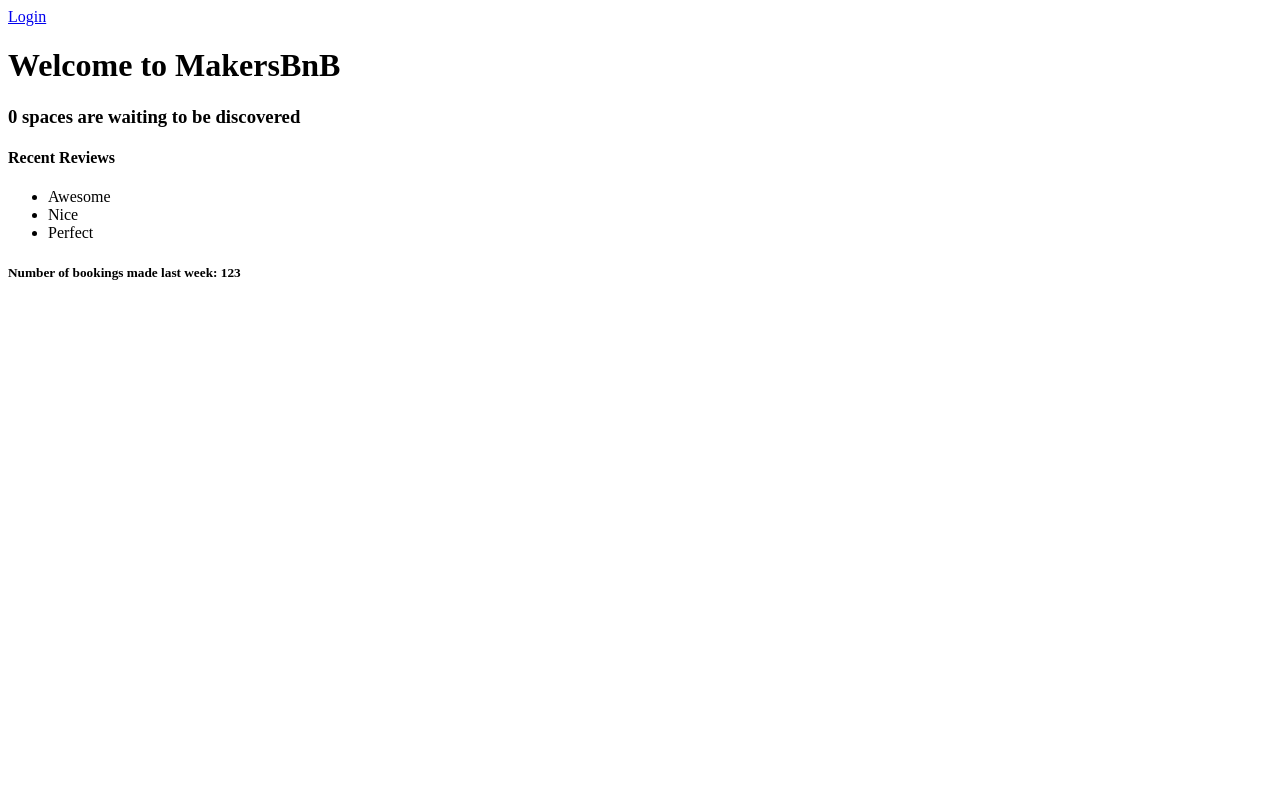
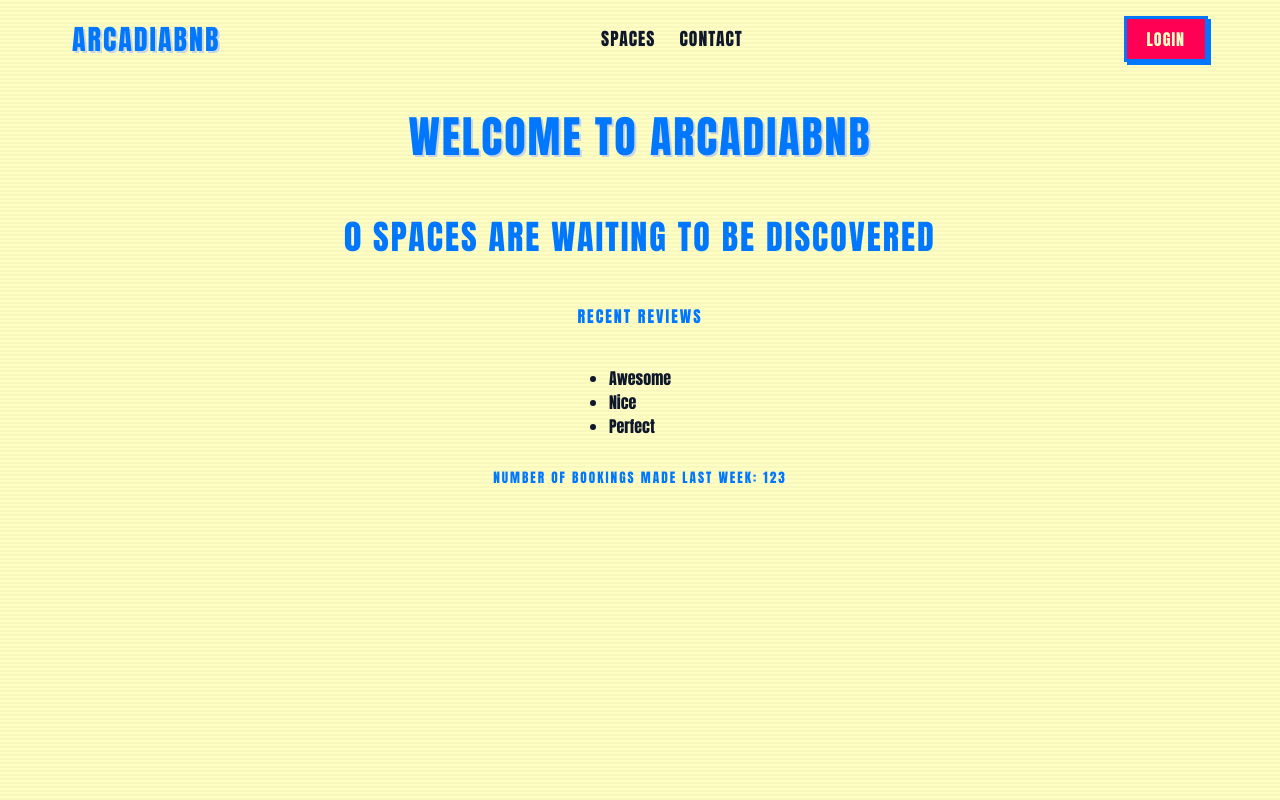
Before and after one commit to charlieloughran/arcadia-bnb, a Spring Boot app: page / in a window 1280 px wide. Run offline with Spring Boot 4, Linux system fonts and the light colour scheme; data that the repository does not hold is empty; some of the project's set-up classes (security, data sources, template engines, error pages and the like) are left out, and stand-ins take their place; some libraries are stand-ins or nearby versions.

Commit message:
Added base css and cards to site - importing space data into each card using th fragements

```diff
--- a/src/main/java/com/makers/makersbnb/controller/StaticPageController.java
+++ b/src/main/java/com/makers/makersbnb/controller/StaticPageController.java
@@ -25,6 +25,10 @@ public class StaticPageController {
 
         modelAndView.addObject("nSpaces", nSpaces);
 
+
+        Iterable<Space> spaces = spaceRepository.findAll();
+        modelAndView.addObject("spaces", spaces);
+
         String [] reviews = new String[] {"Awesome", "Nice", "Perfect"};
         modelAndView.addObject("reviews", reviews);
 
--- /dev/null
+++ b/src/main/resources/static/css/styles.css
@@ -0,0 +1,255 @@
+:root {
+    --primary-color: #e2e8f0;
+    --primary-hover: #cbd5e1;
+    --secondary-color: #0077ff;
+    --secondary-hover: #0044cc;
+    --accent-color: #ff0055;
+    --accent-hover: #cc0044;
+    --warning-color: #ff3300;
+    --warning-hover: #cc2900;
+    --border-light: #000000;
+
+    --background-color: #ffffc4;
+
+    --text-main: #0f172a;
+    --text-muted: #475569;
+    --text-light: #f7f7f7;
+    --border-color: #0077ff;
+    --success-color: #10b981;
+    --error-color: #ef4444;
+
+    --font-main: "Impact", "Arial Black", "Segoe UI", sans-serif;
+    --font-size-base: 16px;
+
+    --border-radius-sm: 0px;
+    --border-radius-md: 0px;
+    --border-radius-lg: 0px;
+    --transition-fast: 0.1s steps(2, start);
+}
+
+*, *::before, *::after {
+    box-sizing: border-box;
+    margin: 0;
+    padding: 0;
+}
+
+body {
+    min-height: 100vh;
+    display: flex;
+    flex-direction: column;
+    font-size: var(--font-size-base);
+    font-family: var(--font-main);
+    color: var(--text-main);
+    background-color: var(--background-color);
+    background-image: linear-gradient(rgba(0, 0, 0, 0) 50%, rgba(0, 0, 0, 0.03) 50%);
+    background-size: 100% 4px;
+    line-height: 1.5;
+}
+
+h1, h2, h3, h4, h5, h6 {
+    color: var(--secondary-color);
+    font-weight: 900;
+    line-height: 1.2;
+    margin-bottom: 0.5em;
+    text-transform: uppercase;
+    letter-spacing: 2px;
+}
+
+h1 {
+    font-size: 2.75rem;
+    text-shadow: 2px 2px 0px #cbd5e1;
+ }
+h2 { font-size: 2.125rem; }
+h3 { font-size: 1.5rem; }
+
+p {
+    color: var(--text-muted);
+    font-family: "Segoe UI", Tahoma, Geneva, Verdana, sans-serif;
+    font-weight: 600;
+}
+
+.site-header {
+    border-bottom: 4px solid var(--secondary-color);
+    box-shadow: 0 4px 0px var(--accent-color);
+    position: sticky;
+    top: 0;
+    z-index: 1000;
+    background-color: var(--background-color);
+    width: 100%;
+}
+
+.navbar {
+    max-width: 1200px;
+    margin: 0 auto;
+    padding: 1rem 2rem;
+    display: flex;
+    align-items: center;
+    justify-content: space-between;
+}
+
+.logo {
+    font-size: 1.75rem;
+    font-weight: 900;
+    color: var(--secondary-color);
+    text-decoration: none;
+    letter-spacing: 2px;
+    text-shadow: 2px 2px 0px #cbd5e1;
+    text-transform: uppercase;
+}
+
+.logo:hover {
+    color: var(--accent-color);
+    text-shadow: 2px 2px 0px #cbd5e1;
+}
+
+.nav-links {
+    list-style: none;
+    display: flex;
+    align-items: center;
+    gap: 1.5rem;
+    margin: 0;
+    padding: 0;
+}
+
+.nav-link {
+    color: var(--text-main);
+    text-decoration: none;
+    font-weight: 700;
+    font-size: 1.1rem;
+    text-transform: uppercase;
+    letter-spacing: 1px;
+    transition: color 0.1s ease;
+}
+
+.nav-link:hover {
+    color: var(--accent-color);
+}
+
+main {
+    flex: 1;
+    width: 100%;
+    max-width: 1200px;
+    margin: 0 auto;
+    padding: 2rem;
+}
+
+.container {
+    display: flex;
+    flex-direction: column;
+    gap: 2rem;
+    align-items: center;
+    max-width: 1200px;
+    width: 100%;
+    margin: 2rem auto;
+    padding: 0 1.5rem;
+    flex: 1;
+}
+
+.btn {
+    display: inline-flex;
+    align-items: center;
+    justify-content: center;
+    padding: 0.5rem 1rem;
+    border-radius: var(--border-radius-xs);
+    border: 1px solid transparent;
+    cursor: pointer;
+    text-decoration: none;
+    text-transform: uppercase;
+    letter-spacing: 0.1rem;
+    white-space: nowrap;
+    flex-shrink: 0;
+    font-size: 1rem;
+    font-family: var(--font-main);
+    font-weight: 500;
+    transition: background-color var(--transition-fast);
+}
+
+.btn {
+    display: inline-flex;
+    align-items: center;
+    justify-content: center;
+    padding: 0.5rem 1.25rem;
+    font-family: var(--font-main);
+    font-weight: 900;
+    font-size: 1rem;
+    text-transform: uppercase;
+    text-decoration: none;
+    letter-spacing: 1px;
+    border: 3px solid var(--border-color);
+    cursor: pointer;
+    box-shadow: 3px 3px 0px var(--border-color);
+    transition: transform 0.1s ease, box-shadow 0.1s ease;
+}
+
+.btn:active {
+    transform: translate(2px, 2px);
+    box-shadow: 1px 1px 0px var(--border-color);
+}
+
+
+.btn-primary {
+    background-color: var(--accent-color);
+    color: var(--background-color);
+}
+
+.btn-primary:hover {
+    box-shadow: 0px 0px 0px var(--border-color);
+
+}
+
+.btn-secondary {
+    background-color: #f7f7f7;
+    color: var(--text-main);
+}
+
+.btn-secondary:hover {
+    background-color: var(--secondary-color);
+}
+
+.btn-outline {
+    background-color: transparent;
+    color: var(--secondary-color);
+    border-color: var(--secondary-color);
+    box-shadow: 3px 3px 0px var(--secondary-color);
+}
+
+.btn-outline:hover {
+    background-color: var(--secondary-color);
+    color: var(--background-color);
+}
+
+.spaces-grid {
+    display: grid;
+    grid-template-columns: repeat(auto-fit, minmax(300px, 1fr));
+    gap: 2rem;
+    width: 100%;
+}
+
+.space-card {
+    background-color: #ffffff;
+    border: 3px solid var(--border-color);
+    box-shadow: 4px 4px 0px var(--border-color);
+    padding: 1.5rem;
+    display: flex;
+    flex-direction: column;
+    gap: 1rem;
+}
+
+.space-price {
+    font-family: var(--font-main);
+    font-size: 1.25rem;
+    color: var(--accent-color);
+    font-weight: 900;
+}
+
+.space-desc {
+    color: var(--text-muted);
+    font-size: 0.95rem;
+}
+
+.space-availability {
+    font-weight: 700;
+    color: var(--text-main);
+    font-size: 0.85rem;
+    text-transform: uppercase;
+}
--- a/src/main/resources/templates/LandingPage.html
+++ b/src/main/resources/templates/LandingPage.html
@@ -4,24 +4,32 @@
 
 <head>
     <meta charset="UTF-8">
-    <title>MakersBnB</title>
+    <title>ArcadiaBnB</title>
+    <link rel="stylesheet" th:href="@{/css/styles.css}">
+
 </head>
 <body>
 
-<div sec:authorize="isAnonymous()">
-    <a href="/oauth2/authorization/zitadel">Login</a>
+<div th:insert="~{navbar :: navbar}">  </div>
+
+
+<div class="container">
+
+    <h1>Welcome to ArcadiaBnB</h1>
+
+    <div class="space-list">
+
+    <h2 th:text="${nSpaces} + ' spaces are waiting to be discovered'"></h2>
+
+
+        <div class="spaces-grid">
+            <div th:each="space : ${spaces}">
+                <div th:replace="~{space-card :: space-card}"></div>
+            </div>
         </div>
 
-<div sec:authorize="isAuthenticated()">
-    Hello, you are logged in as <span sec:authentication="principal.attributes['preferred_username']">
-</span>
     </div>
 
-<a sec:authorize="isAuthenticated()" href="/logout">Logout</a>
-
-<h1>Welcome to MakersBnB</h1>
-
-<h3 th:text="${nSpaces} + ' spaces are waiting to be discovered'"></h3>
 
     <h4>Recent Reviews</h4>
     <ul>
@@ -29,5 +37,8 @@
     </ul>
 
     <h5 th:text="'Number of bookings made last week: ' + ${nBookings}"></h5>
+
+</div>
+
 </body>
 </html>
--- a/src/main/resources/templates/Team.html
+++ b/src/main/resources/templates/Team.html
@@ -4,10 +4,16 @@
 <head>
     <meta charset="UTF-8">
     <title>MakersBnB - The Team</title>
+    <link rel="stylesheet" th:href="@{/css/styles.css}">
+
 </head>
 <body>
+<div th:insert="~{navbar :: navbar}">  </div>
+
+<div class="container">
 <ul>
     <li th:each="teamMember : ${team}" th:text="${teamMember}"></li>
 </ul>
+</div>
 </body>
 </html>
--- /dev/null
+++ b/src/main/resources/templates/navbar.html
@@ -0,0 +1,34 @@
+<!DOCTYPE html>
+<html xmlns:th="http://www.thymeleaf.org">
+
+<head>
+    <meta charset="UTF-8">
+    <title>ArcadiaBnB</title>
+    <link rel="stylesheet" th:href="@{/css/style.css}">
+</head>
+<body>
+<header class="site-header">
+    <nav th:fragment="navbar" class="navbar" aria-label="Main navigation">
+        <a class="logo" th:href="@{/}">ArcadiaBnB</a>
+
+        <ul class="nav-links center-links">
+            <li><a class="nav-link" th:href="@{/spaces}">Spaces</a></li>
+            <li><a class="nav-link" th:href="@{/contactus}">Contact</a></li>
+        </ul>
+
+        <div class="nav-auth-section">
+            <div sec:authorize="isAnonymous()">
+                <a class="btn btn-primary" href="/oauth2/authorization/zitadel">Login</a>
+            </div>
+
+            <div sec:authorize="isAuthenticated()" class="user-auth-item">
+                <span class="username-display">
+                    <span sec:authentication="principal.attributes['preferred_username']">User</span>
+                </span>
+                <a th:href="@{/logout}" class="btn btn-outline">Logout</a>
+            </div>
+        </div>
+    </nav>
+</header>
+</body>
+</html>
```
Also changed, not shown: src/main/resources/templates/ContactUs.html (+7 -0 lines), src/main/resources/templates/Spaces.html (+10 -0 lines), src/main/resources/templates/space-card.html (added, +15 -0 lines). Lines whose indentation alone changed are shown as unchanged.
